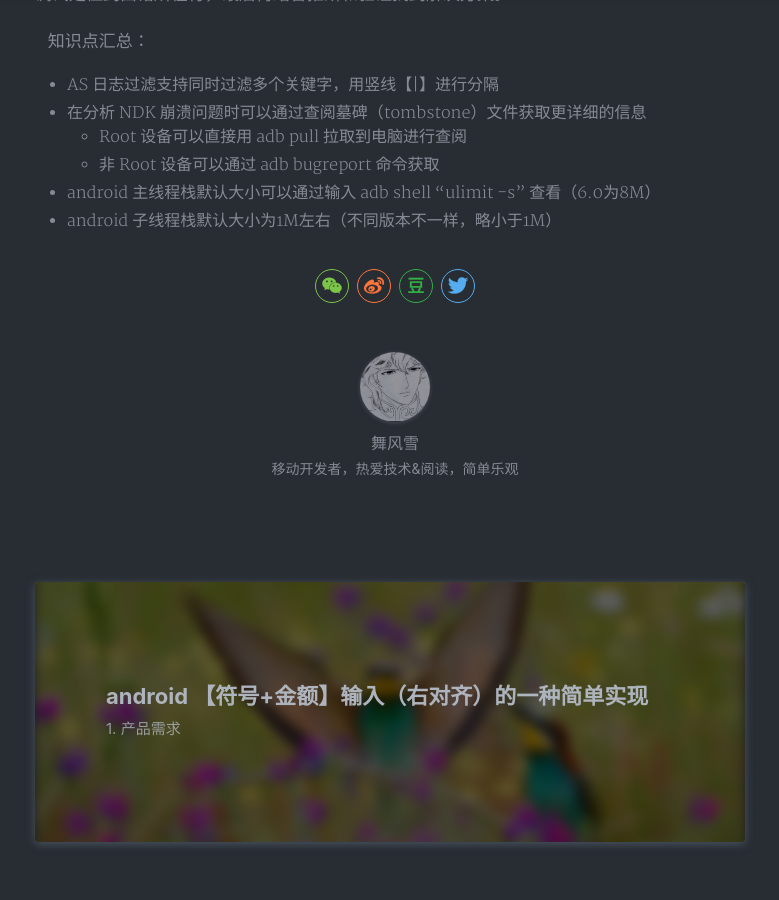
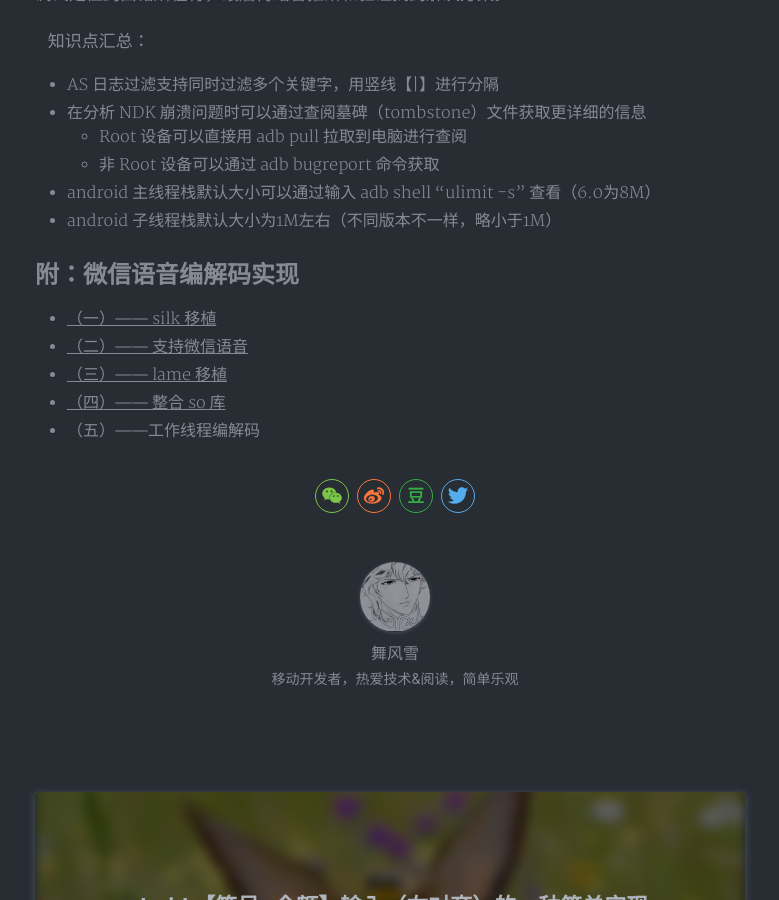
Before and after one commit to WuFengXue/WuFengXue.github.io, a Jekyll site: the page built from _posts/2020/2020-06-22-wechat-voice-codec-SEGV_MAPERR.md, in a window 1280 px wide and 900 px high, scrolled down 20681 px. Shown: the whole window, without its empty margins (245-1024 px from the left). Built offline with Jekyll 4.4.1, drawn with Linux system fonts in a browser that asks for light colours; nearby versions of some CDN libraries; a style sheet for code colours, icons or effects is not loaded.

Commit message:
update post of wechat voice codec series

```diff
--- a/_posts/2020/2020-06-22-wechat-voice-codec-SEGV_MAPERR.md
+++ b/_posts/2020/2020-06-22-wechat-voice-codec-SEGV_MAPERR.md
@@ -726,3 +726,12 @@ index c35d23f..975c4c8 100644
 	* 非 Root 设备可以通过 adb bugreport 命令获取
 * android 主线程栈默认大小可以通过输入 adb shell "ulimit -s" 查看（6.0为8M）
 * android 子线程栈默认大小为1M左右（不同版本不一样，略小于1M）
+
+
+## 附：微信语音编解码实现
+
+* [（一）—— silk 移植](https://wufengxue.github.io/2019/03/12/wechat-voice-codec-silk.html)
+* [（二）—— 支持微信语音](https://wufengxue.github.io/2019/04/17/wechat-voice-codec-amr.html)
+* [（三）—— lame 移植](https://wufengxue.github.io/2019/05/25/wechat-voice-codec-lame.html)
+* [（四）—— 整合 so 库](https://wufengxue.github.io/2019/06/29/wechat-voice-codec-lib.html)
+* （五）——工作线程编解码
```
Also changed, not shown: _posts/2019/2019-03-12-wechat-voice-codec-silk.md (+1 -0 lines), _posts/2019/2019-04-17-wechat-voice-codec-amr.md (+1 -0 lines), _posts/2019/2019-05-25-wechat-voice-codec-lame.md (+1 -0 lines), _posts/2019/2019-06-29-wechat-voice-codec-lib.md (+1 -0 lines).
